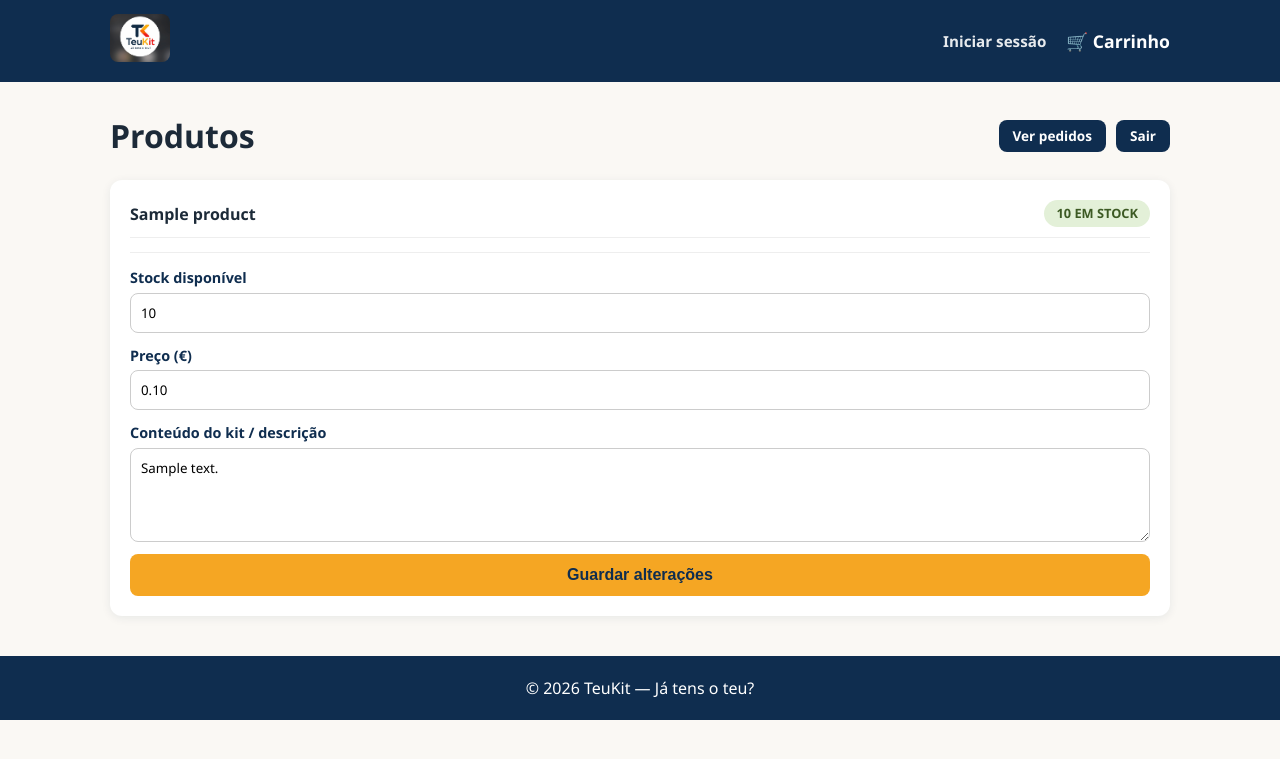
After one commit to Diegal21/teukit-tienda, a Flask app: template templates/admin_products.html in a window 1280 px wide. The commit adds this page. Shown: the top 759 px of the page. Run offline with Flask 3, Linux system fonts and the light colour scheme; the template is opened without the code that fills it: most values are stand-ins (such as "Sample title", 1, 10 or a date in 2020).

Commit message:
Agregar gestion de stock y productos

```diff
--- a/app.py
+++ b/app.py
@@ -206,10 +206,17 @@ def cart_add(product_id):
     product = db.execute('SELECT * FROM product WHERE id = ?', (product_id,)).fetchone()
     if not product:
         return "Producto no encontrado", 404
+    if product['stock'] <= 0:
+        flash(f'"{product["name"]}" está esgotado.', 'error')
+        return redirect(request.referrer or url_for('home'))
     qty = int(request.form.get('quantity', 1))
     cart = get_cart()
     key = str(product_id)
-    cart[key] = cart.get(key, 0) + qty
+    new_qty = cart.get(key, 0) + qty
+    if new_qty > product['stock']:
+        new_qty = product['stock']
+        flash(f'Apenas {product["stock"]} unidades disponíveis de "{product["name"]}".', 'error')
+    cart[key] = new_qty
     save_cart(cart)
     flash(f'"{product["name"]}" añadido al carrito.', 'success')
     return redirect(request.referrer or url_for('home'))
@@ -428,6 +435,45 @@ def admin_update_status(order_id):
     return redirect(url_for('admin_orders'))
 
 
+@app.route('/admin/produtos')
+@admin_required
+def admin_products():
+    db = get_db()
+    products = db.execute('SELECT * FROM product ORDER BY id').fetchall()
+    return render_template('admin_products.html', products=products)
+
+
+@app.route('/admin/produtos/<int:product_id>/editar', methods=['POST'])
+@admin_required
+def admin_update_product(product_id):
+    stock = request.form.get('stock', '').strip()
+    description = request.form.get('description', '').strip()
+    price_str = request.form.get('price', '').strip()
+
+    if not stock.isdigit():
+        flash('El stock debe ser un número válido.', 'error')
+        return redirect(url_for('admin_products'))
+
+    if not description:
+        flash('La descripción no puede estar vacía.', 'error')
+        return redirect(url_for('admin_products'))
+
+    try:
+        price_cents = round(float(price_str.replace(',', '.')) * 100)
+    except ValueError:
+        flash('El precio no es válido.', 'error')
+        return redirect(url_for('admin_products'))
+
+    db = get_db()
+    db.execute(
+        'UPDATE product SET stock = ?, description = ?, price_cents = ? WHERE id = ?',
+        (int(stock), description, price_cents, product_id)
+    )
+    db.commit()
+    flash('Producto actualizado correctamente.', 'success')
+    return redirect(url_for('admin_products'))
+
+
 # ----------------------------
 # PLACEHOLDER PARA STRIPE (activar cuando tengas cuenta)
 # ----------------------------
--- a/static/css/style.css
+++ b/static/css/style.css
@@ -155,6 +155,14 @@ a { text-decoration: none; color: inherit; }
     margin-bottom: 14px;
 }
 .price-large { font-size: 1.8rem; }
+.out-of-stock {
+    display: inline-block;
+    background: #f0f0f0;
+    color: #999;
+    padding: 10px 20px;
+    border-radius: 8px;
+    font-weight: 700;
+}
 
 /* BUTTONS */
 .btn {
@@ -349,6 +357,31 @@ a { text-decoration: none; color: inherit; }
     border-radius: 8px;
     border: 1px solid #ccc;
 }
+.product-edit-form {
+    margin-top: 14px;
+    padding-top: 14px;
+    border-top: 1px solid #eee;
+    display: flex;
+    flex-direction: column;
+    gap: 12px;
+}
+.field-row {
+    display: flex;
+    flex-direction: column;
+    gap: 4px;
+}
+.field-row label {
+    font-weight: 600;
+    font-size: 0.9rem;
+    color: var(--azul-marino);
+}
+.field-row input, .field-row textarea {
+    padding: 10px;
+    border-radius: 8px;
+    border: 1px solid #ccc;
+    font-family: inherit;
+}
+.admin-header div { display: flex; gap: 10px; }
 
 /* RESPONSIVE */
 @media (max-width: 700px) {
--- a/templates/admin_orders.html
+++ b/templates/admin_orders.html
@@ -4,7 +4,10 @@
 {% block content %}
 <div class="admin-header">
     <h1>Pedidos</h1>
-    <a href="{{ url_for('admin_logout') }}" class="btn btn-small">Sair</a>
+    <div>
+        <a href="{{ url_for('admin_products') }}" class="btn btn-small">Ver produtos</a>
+        <a href="{{ url_for('admin_logout') }}" class="btn btn-small">Sair</a>
+    </div>
 </div>
 
 {% if orders_with_items|length == 0 %}
--- /dev/null
+++ b/templates/admin_products.html
@@ -0,0 +1,42 @@
+{% extends "base.html" %}
+{% block title %}Produtos — TeuKit{% endblock %}
+
+{% block content %}
+<div class="admin-header">
+    <h1>Produtos</h1>
+    <div>
+        <a href="{{ url_for('admin_orders') }}" class="btn btn-small">Ver pedidos</a>
+        <a href="{{ url_for('admin_logout') }}" class="btn btn-small">Sair</a>
+    </div>
+</div>
+
+{% for product in products %}
+<div class="order-card">
+    <div class="order-card-header">
+        <strong>{{ product.name }}</strong>
+        <span class="status-badge {% if product.stock > 0 %}status-enviado{% else %}status-pendiente{% endif %}">
+            {% if product.stock > 0 %}{{ product.stock }} em stock{% else %}Esgotado{% endif %}
+        </span>
+    </div>
+
+    <form action="{{ url_for('admin_update_product', product_id=product.id) }}" method="POST" class="product-edit-form">
+        <div class="field-row">
+            <label for="stock-{{ product.id }}">Stock disponível</label>
+            <input type="number" id="stock-{{ product.id }}" name="stock" value="{{ product.stock }}" min="0" required>
+        </div>
+
+        <div class="field-row">
+            <label for="price-{{ product.id }}">Preço (€)</label>
+            <input type="text" id="price-{{ product.id }}" name="price" value="{{ '%.2f'|format(product.price_cents/100) }}" required>
+        </div>
+
+        <div class="field-row">
+            <label for="description-{{ product.id }}">Conteúdo do kit / descrição</label>
+            <textarea id="description-{{ product.id }}" name="description" rows="4" required>{{ product.description }}</textarea>
+        </div>
+
+        <button type="submit" class="btn btn-primary">Guardar alterações</button>
+    </form>
+</div>
+{% endfor %}
+{% endblock %}
--- a/templates/home.html
+++ b/templates/home.html
@@ -17,7 +17,11 @@
         <div class="product-card-body">
             <h2>{{ product.name }}</h2>
             <p class="price">{{ price_display(product.price_cents) }}</p>
-            <a href="{{ url_for('product_detail', slug=product.slug) }}" class="btn btn-primary">Ver produto</a>
+            {% if product.stock > 0 %}
+                <a href="{{ url_for('product_detail', slug=product.slug) }}" class="btn btn-primary">Ver produto</a>
+            {% else %}
+                <span class="out-of-stock">Esgotado</span>
+            {% endif %}
         </div>
     </div>
     {% endfor %}
```
Also changed, not shown: templates/product_detail.html (+7 -2 lines), README.md.
